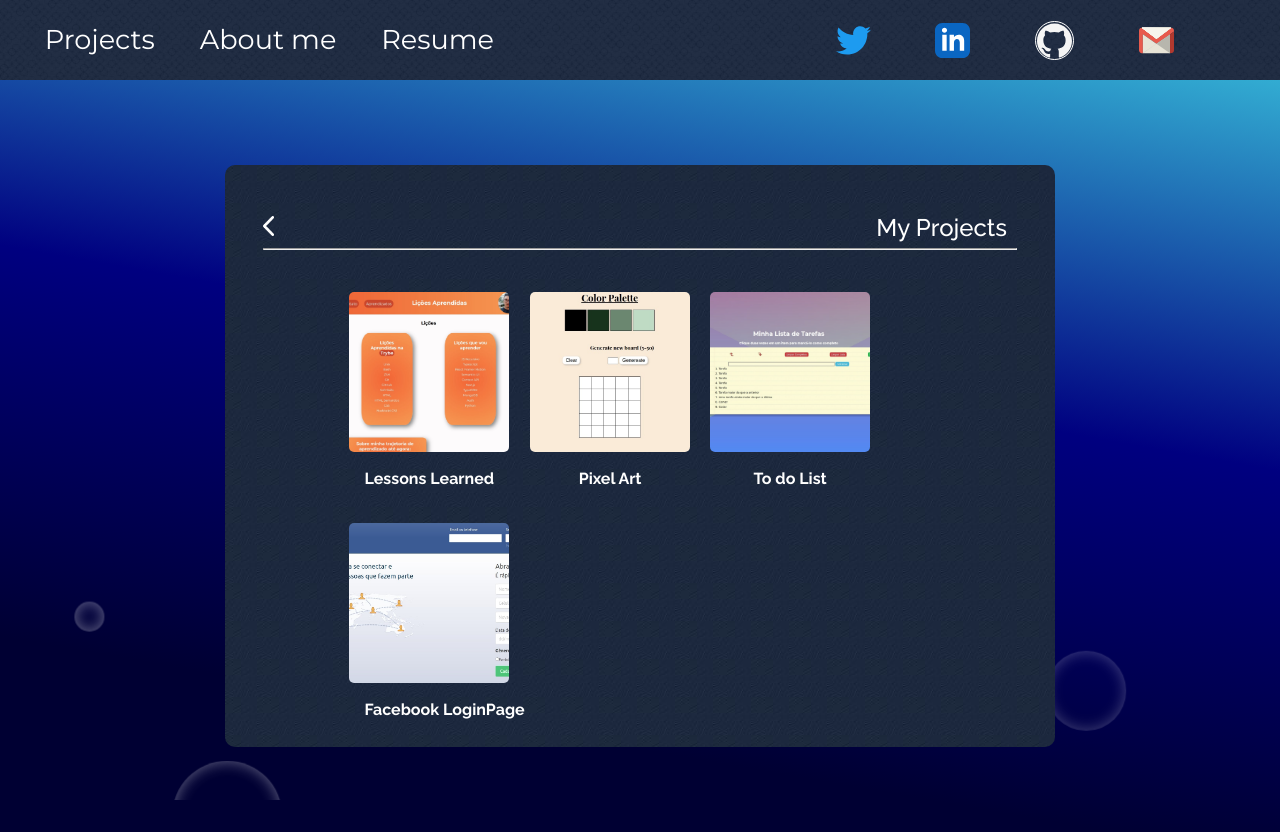
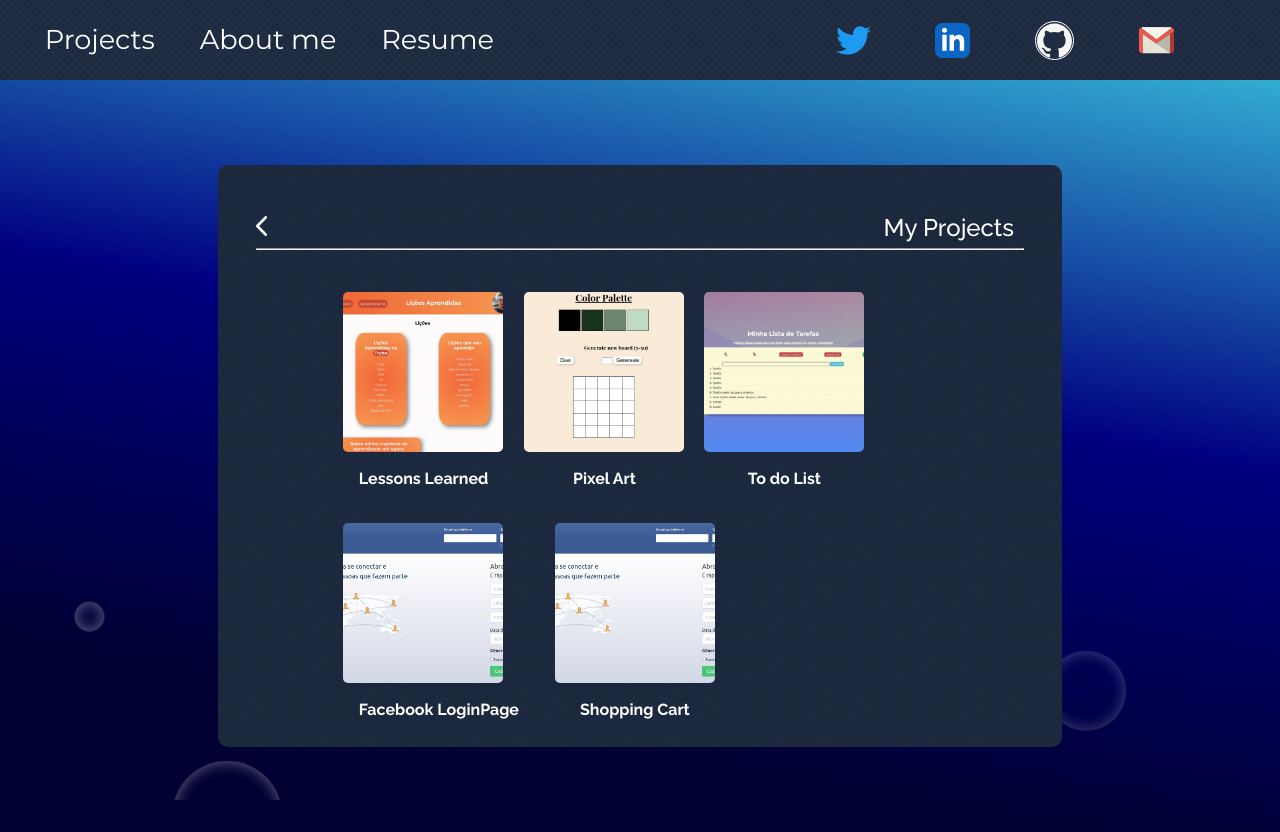
Before and after one commit to JonathanFRocha/JonathanFRocha.github.io, a React (Create React App) app: page /projects in a window 1280 px wide. Built offline with nearby package versions, Linux system fonts and the light colour scheme.

Commit message:
added another project

```diff
--- a/src/resume/projectsList.js
+++ b/src/resume/projectsList.js
@@ -2,6 +2,7 @@ import project1Img from "../images/projectImages/lessonsLearned.jpg";
 import project2Img from "../images/projectImages/project2.jpg";
 import project3Img from "../images/projectImages/project3.jpg";
 import project4Img from "../images/projectImages/project4.jpg";
+import project5Img from "../images/projectImages/project4.jpg";
 
 export const projects = [
   {
@@ -40,4 +41,13 @@ export const projects = [
     description:
       "I developed a facebook login page in this project, this time i worked together with a colleague from Trybe, we used Bulma most of the css, used some flexbox to align contents and we created forms and their input validations.",
   },
+  {
+    title: "Shopping Cart",
+    code: "https://github.com/tryber/sd-010-b-project-shopping-cart/pull/79",
+    link: "https://jonathanfrocha.github.io/ShoppingCart/",
+    img: project5Img,
+    alt: "Shopping Cart project image, click to know more about.",
+    description:
+      "I developed a shopping cart in this project, i used mercadoLibre api to make the requisitions and pick up the products, the page also saves your shopping cart and even gives a message when you complete the purchase :)",
+  },
 ];
```
Also changed, not shown: src/images/projectImages/project5.jpg (added).
